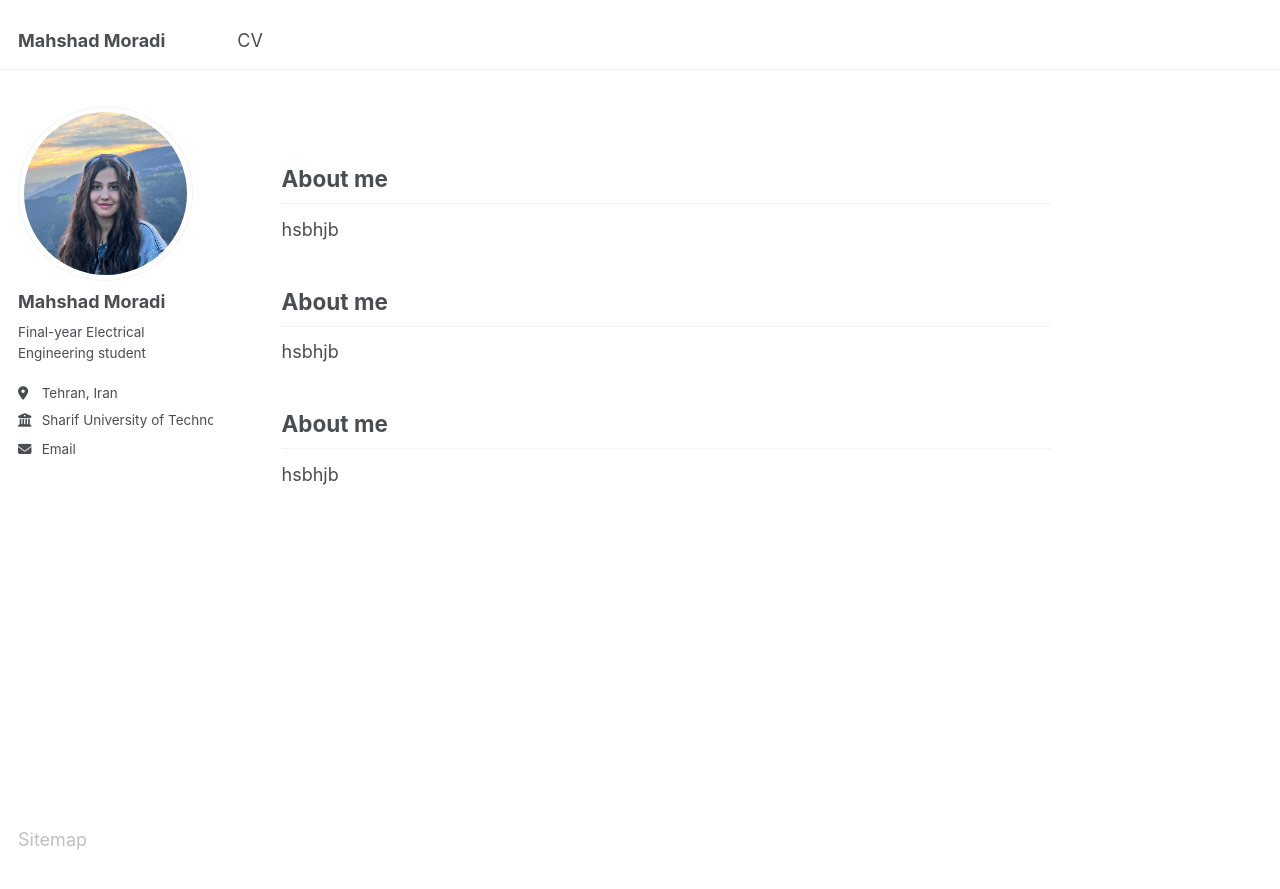
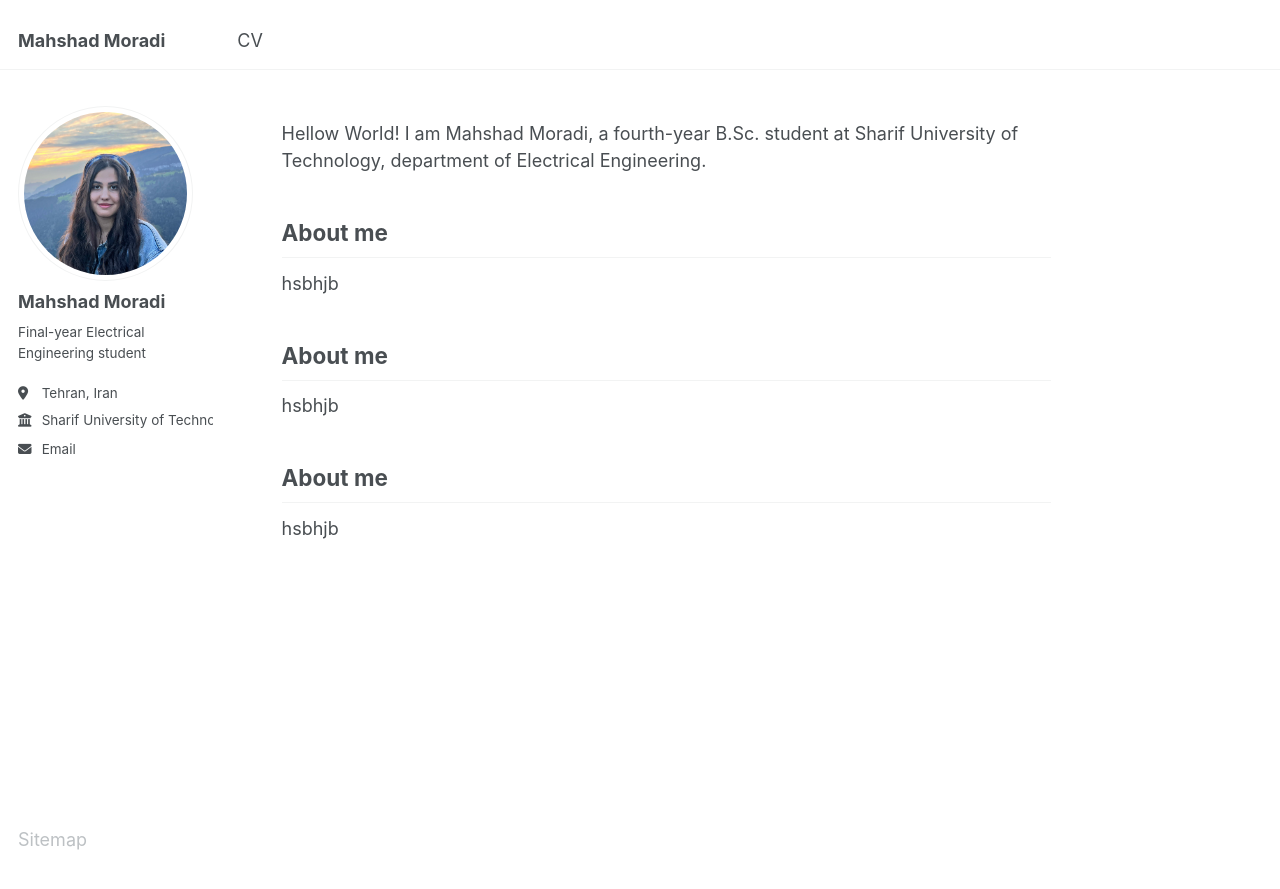
Before and after one commit to mahshadmoradi/mahshadmoradi.github.io, a Jekyll site: the page built from _pages/about.md, in a window 1280 px wide and 971 px high. Shown: the top 889 px of the window. Built offline with Jekyll 4.4.1, drawn with Linux system fonts in a browser that asks for light colours; a script that is not in the unit is left out.

Commit message:
Update about.md

```diff
--- a/_pages/about.md
+++ b/_pages/about.md
@@ -6,6 +6,8 @@ redirect_from:
   - /about/
   - /about.html
 ---
+Hellow World!
+I am Mahshad Moradi, a fourth-year B.Sc. student at Sharif University of Technology, department of Electrical Engineering.
 
 About me
 ------
```
